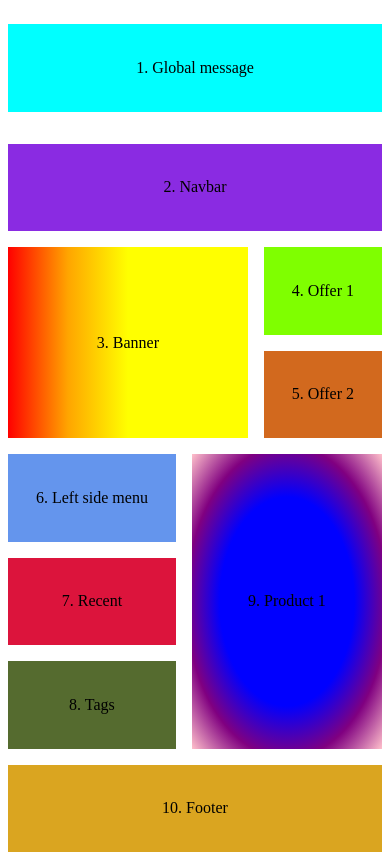
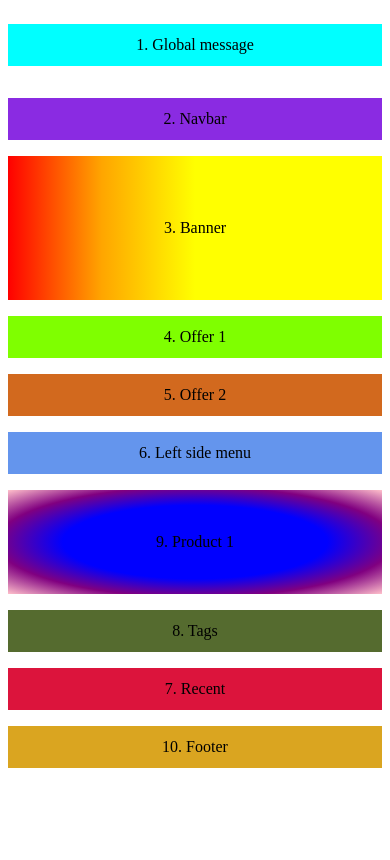
Before and after one commit to roshanpaudel/ecom-layout, a plain HTML site: page index.html in a window 390 px wide. Drawn offline with Linux system fonts and the light colour scheme.

Commit message:
media screen CSS update

```diff
--- a/style.css
+++ b/style.css
@@ -2,7 +2,7 @@
   display: grid;
   background: white;
   color: rgb(0, 0, 0);
-  height: 100vh;
+  height: 90vh;
   gap: 1rem;
 
   grid-template-areas:
@@ -62,3 +62,39 @@
   grid-area: i10;
   background-color: goldenrod;
 }
+
+@media (max-width: 992px) {
+  .parent {
+    grid-template-areas:
+      "i1 i1 "
+      "i2 i2 "
+      "i3 i3 "
+      "i3 i3"
+      "i4 i5"
+      "i6 i6"
+      "i9 i9"
+      "i9 i9"
+      "i7 i8"
+      "i10 i10";
+  }
+}
+@media (max-width: 542px) {
+  .parent {
+    grid-template-areas:
+      "i1"
+      "i2"
+      "i3"
+      "i3"
+      "i3"
+      "i3"
+      "i4 "
+      "i5"
+      "i6"
+      "i9"
+      "i9"
+      "i9"
+      "i8"
+      "i7"
+      "i10";
+  }
+}
```
